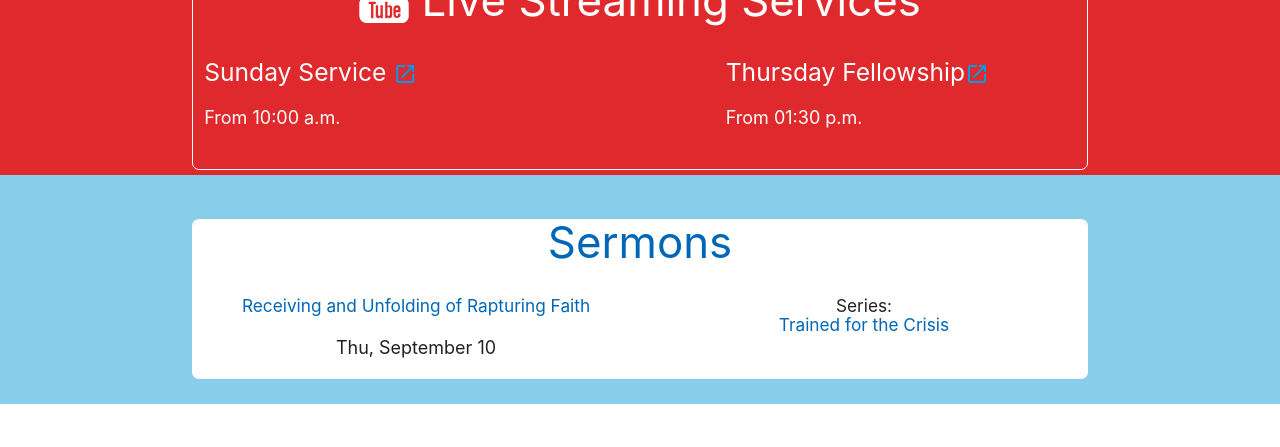
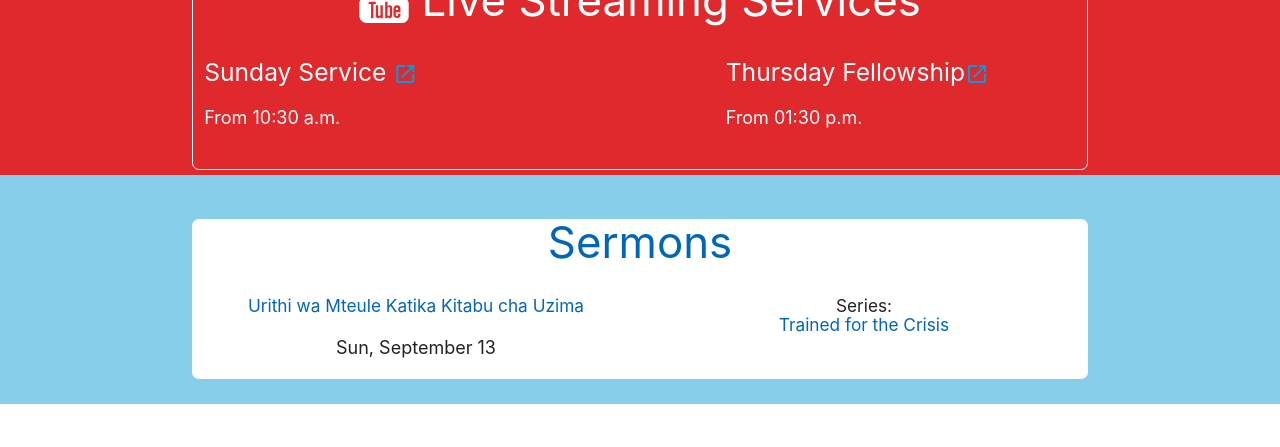
Before and after one commit to njorogetimk/cmt-redisigned, a Jekyll site: the page built from index.html, in a window 1280 px wide and 900 px high, scrolled down 390 px. Shown: the part 153-600 px from the top of the window. Built offline with Jekyll 4.4.1, drawn with Linux system fonts in a browser that asks for light colours.

Commit message:
Update to sermon of September 13

```diff
--- a/index.html
+++ b/index.html
@@ -40,7 +40,7 @@ node: "Home"
             ><i class="material-icons">open_in_new</i></a
           >
         </h5>
-        <p>From 10:00 a.m.</p>
+        <p>From 10:30 a.m.</p>
       </div>
       <div class="col s12 m2"></div>
       <div class="col s12 m5">
@@ -65,12 +65,12 @@ node: "Home"
       <div class="col s12 m6">
         <h6 class="center">
           <a
-            href="sermons/2020/thursday/20-09-10_Receiving_and_Unfolding_of_Rapturing_Faith.html"
+            href="sermons/2020/sunday/20-09-13_Urithi_wa_Mteule_Katika_Kitabu_cha_Uzima.html"
             class="dark-link"
-            >Receiving and Unfolding of Rapturing Faith</a
+            >Urithi wa Mteule Katika Kitabu cha Uzima</a
           >
         </h6>
-        <p class="center">{{"September 10 20" | date: "%a, %B %d"}}</p>
+        <p class="center">{{"September 13 20" | date: "%a, %B %d"}}</p>
       </div>
 
       <div class="col s12 m6">
```
Also changed, not shown: sermons/2020/sunday/20-09-13_Urithi_wa_Mteule_Katika_Kitabu_cha_Uzima.html (added, +22 -0 lines).
